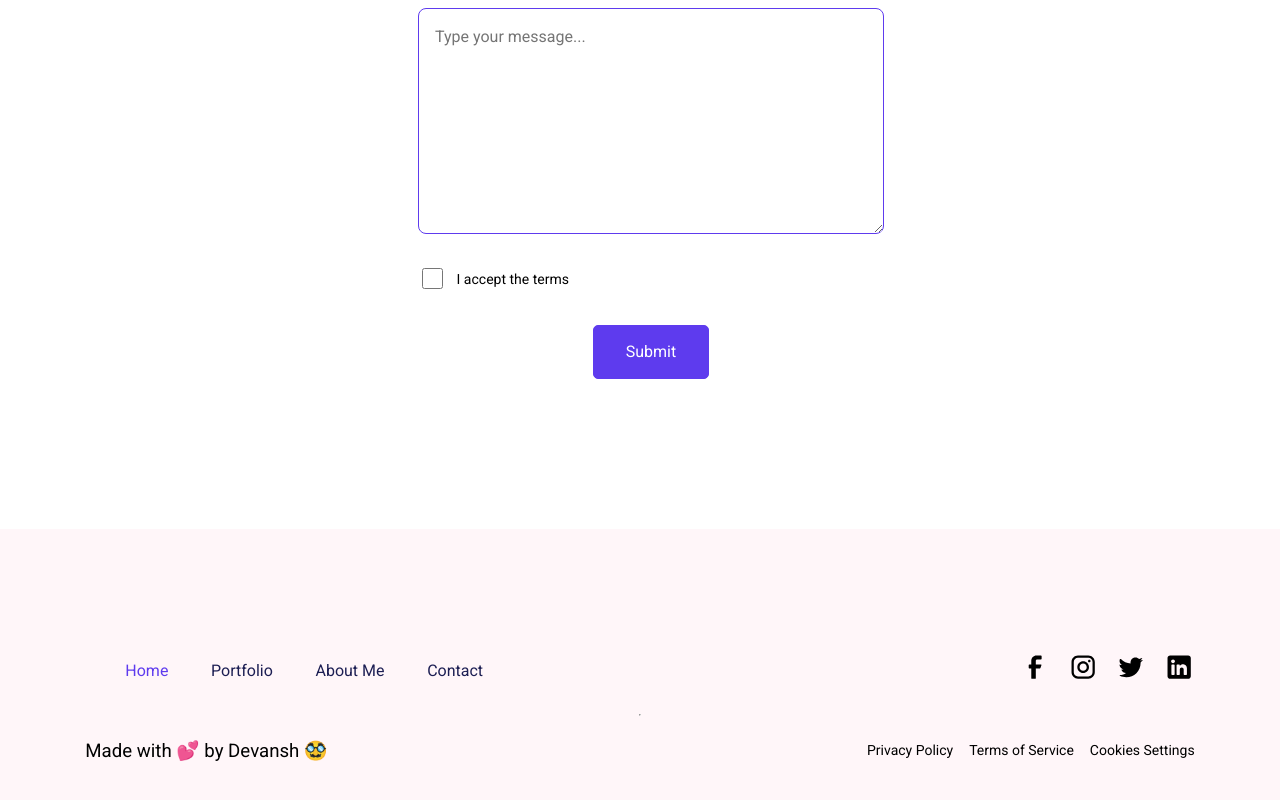
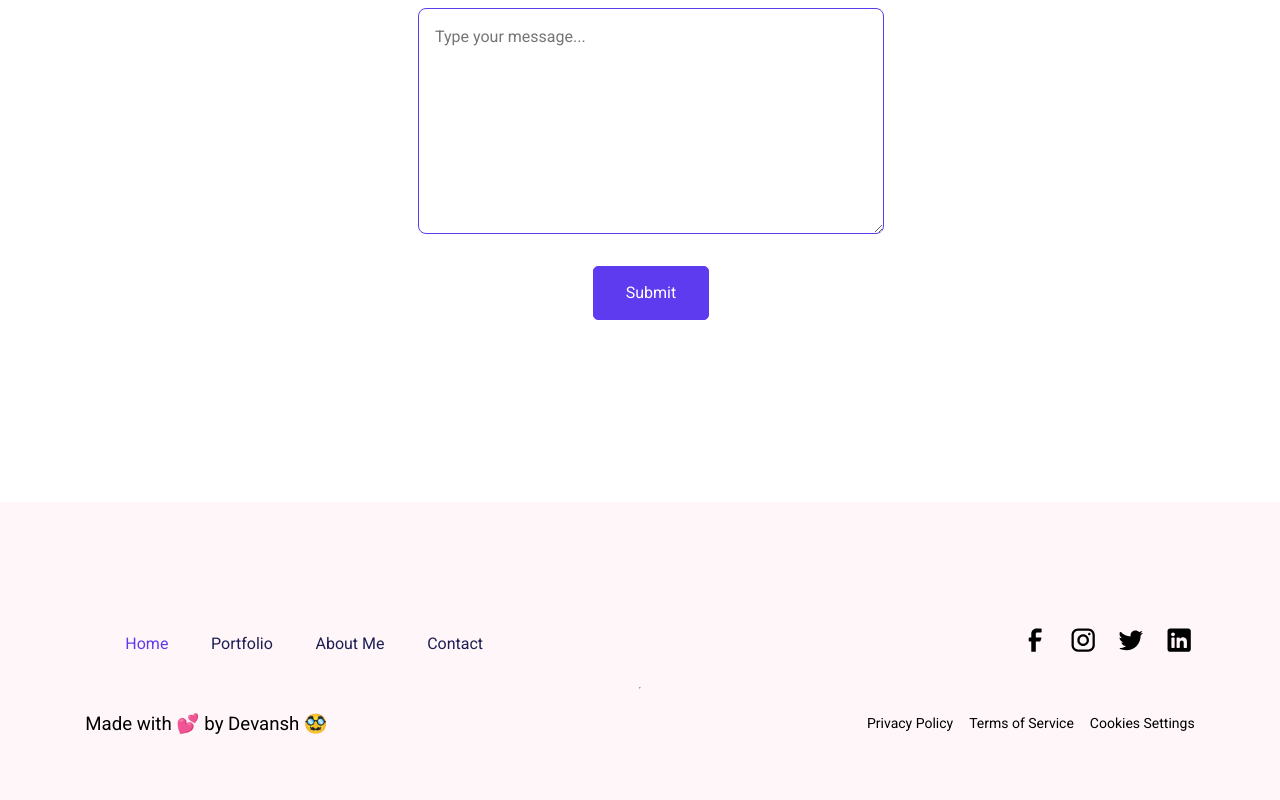
Before and after one commit to hitdevansh/Portfolio, a React (Create React App) app in the folder Devansh_Portfolio/: page / in a window 1280 px wide. Shown: the part 4592-5392 px from the top of the page. Built offline with nearby package versions, Linux system fonts and the light colour scheme.

Commit message:
Update ContactMe.jsx removed terms and condition check box

```diff
--- a/Devansh_Portfolio/src/Pages/Home/ContactMe.jsx
+++ b/Devansh_Portfolio/src/Pages/Home/ContactMe.jsx
@@ -204,10 +204,7 @@ export default function ContactMe() {
             required
           />
         </label>
-        <label htmlFor="checkbox" className="checkbox--label">
-          <input type="checkbox" required name="checkbox" id="checkbox" />
-          <span className="text-sm">I accept the terms</span>
-        </label>
+
         <div>
           <button type="submit" className="btn btn-primary contact--form--btn">
             Submit
```
